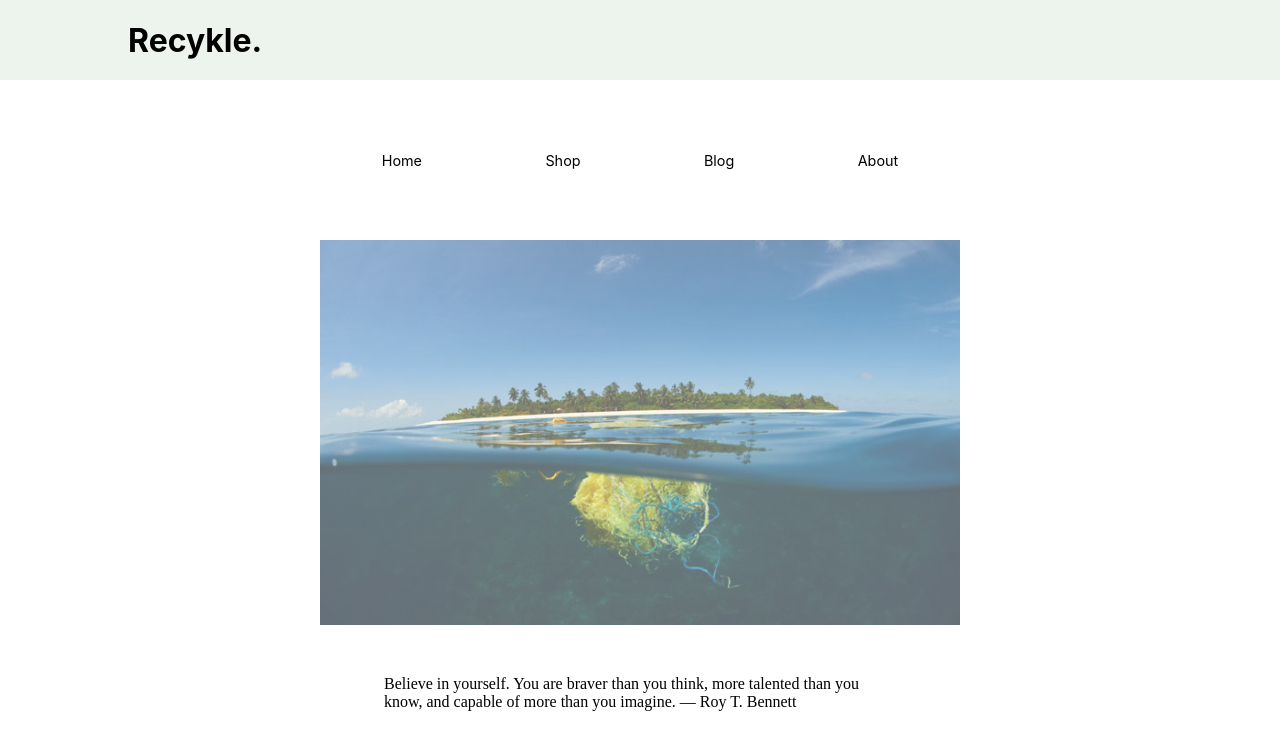
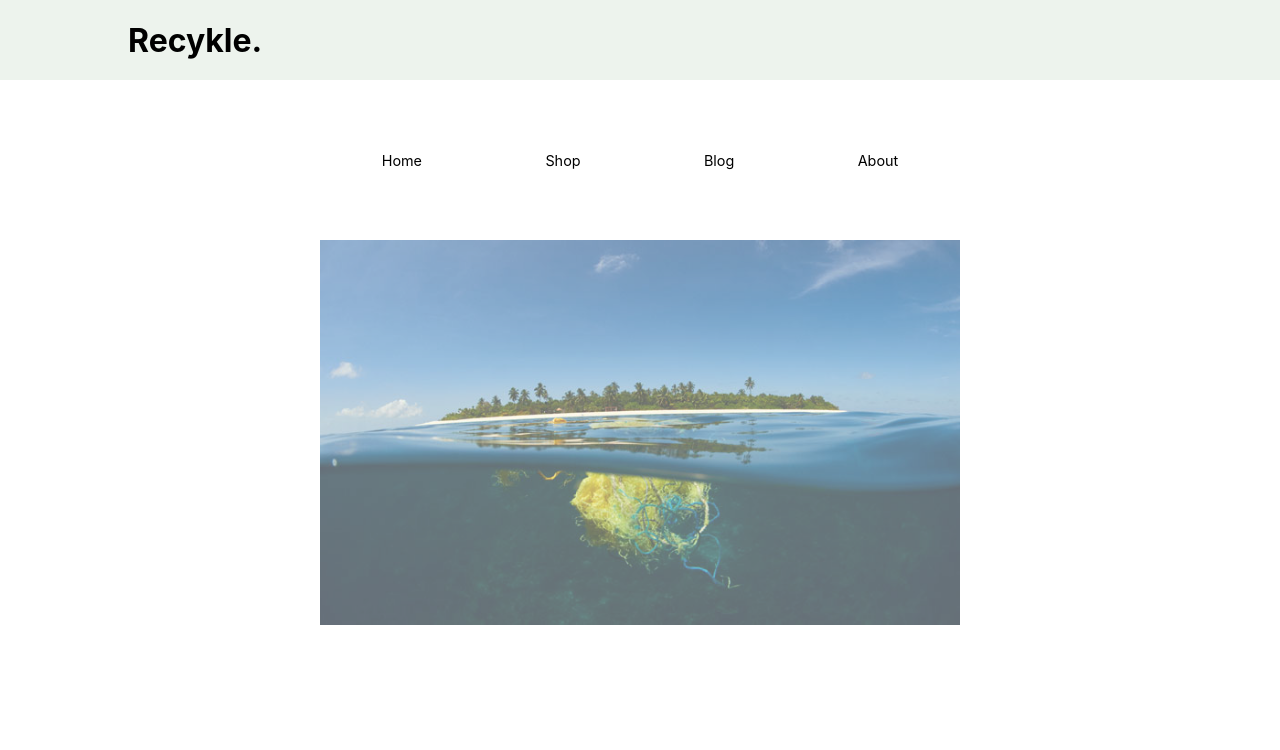
Before and after one commit to aaronnn47/recykle, a React (Create React App) app: page /blog in a window 1280 px wide. Shown: the top 750 px of the page. Built offline with nearby package versions, Linux system fonts and the light colour scheme; a web font is replaced by a local one.

Commit message:
took out the quote

```diff
--- a/src/Components/Home/Home.js
+++ b/src/Components/Home/Home.js
@@ -25,10 +25,6 @@ class Home extends Component {
           <img src={image} alt=''/>
         </div>
 
-        <div className="quote">
-          <p>Believe in yourself. You are braver than you think, more talented than you know, and capable of more than you imagine. ― Roy T. Bennett</p>
-        </div>
-
       </div>
     );
   }
```
